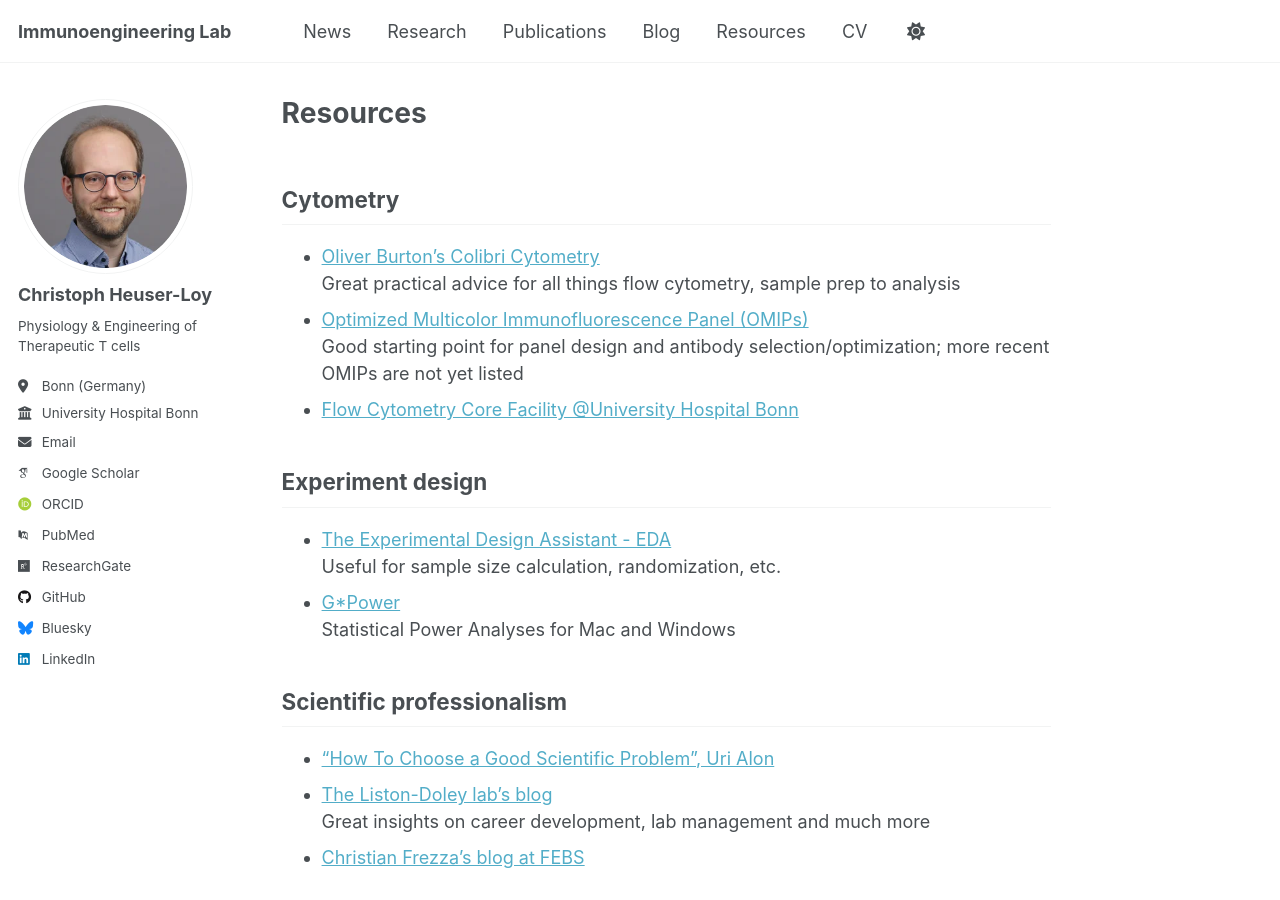
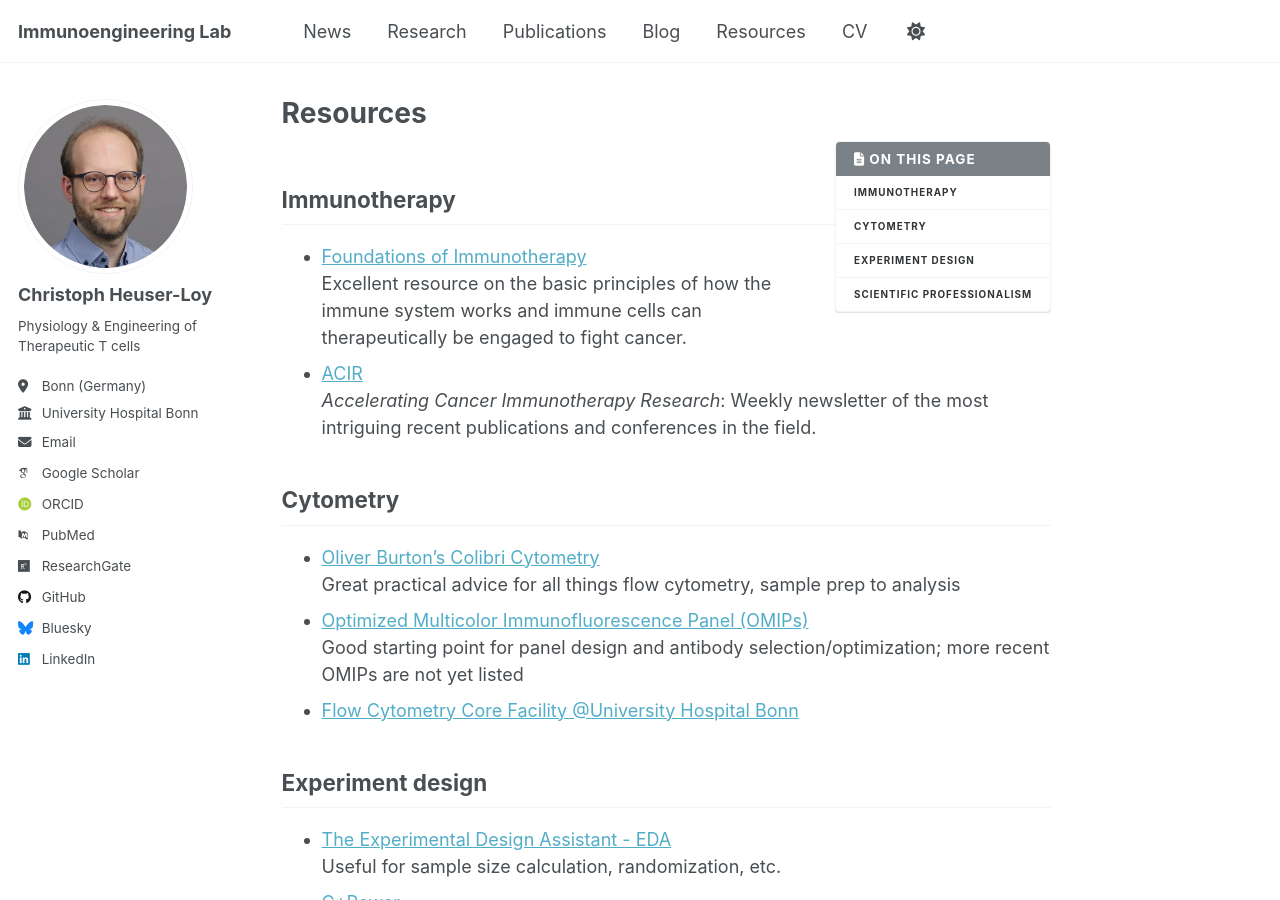
Before and after one commit to cheuserloy/cheuserloy.github.io, a Jekyll site: the page built from _pages/resources.md, in a window 1280 px wide and 900 px high. Built offline with Jekyll 4.4.1, drawn with Linux system fonts in a browser that asks for light colours; some web fonts are replaced; a script that is not in the unit is left out.

Commit message:
Add immunotherapy resources section
Added immunotherapy resources with descriptions.

```diff
--- a/_pages/resources.md
+++ b/_pages/resources.md
@@ -6,6 +6,14 @@ redirect_from:
   - /resources.html
 
 ---
+
+{% include toc %}
+
+## Immunotherapy
+* [Foundations of Immunotherapy](https://www.ucir.org/)\
+  Excellent resource on the basic principles of how the immune system works and immune cells can therapeutically be engaged to fight cancer.
+* [ACIR](https://acir.org/)\
+  <i>Accelerating Cancer Immunotherapy Research</i>: Weekly newsletter of the most intriguing recent publications and conferences in the field.
 
 ## Cytometry
 * [Oliver Burton's Colibri Cytometry](https://www.colibri-cytometry.com/)\
```
